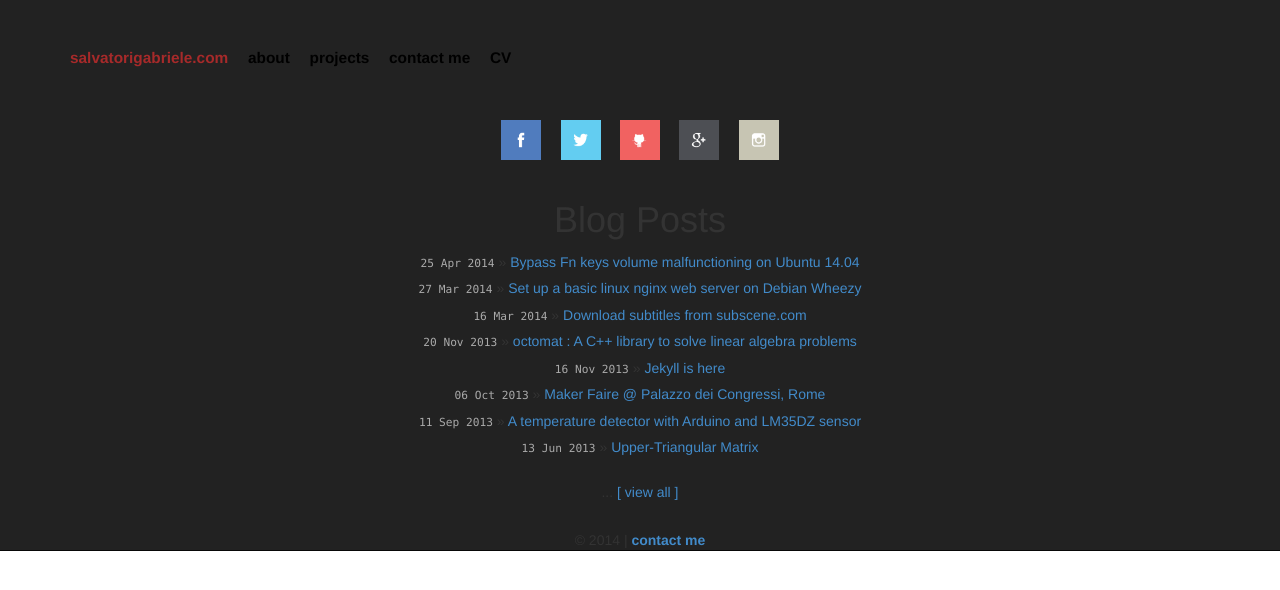
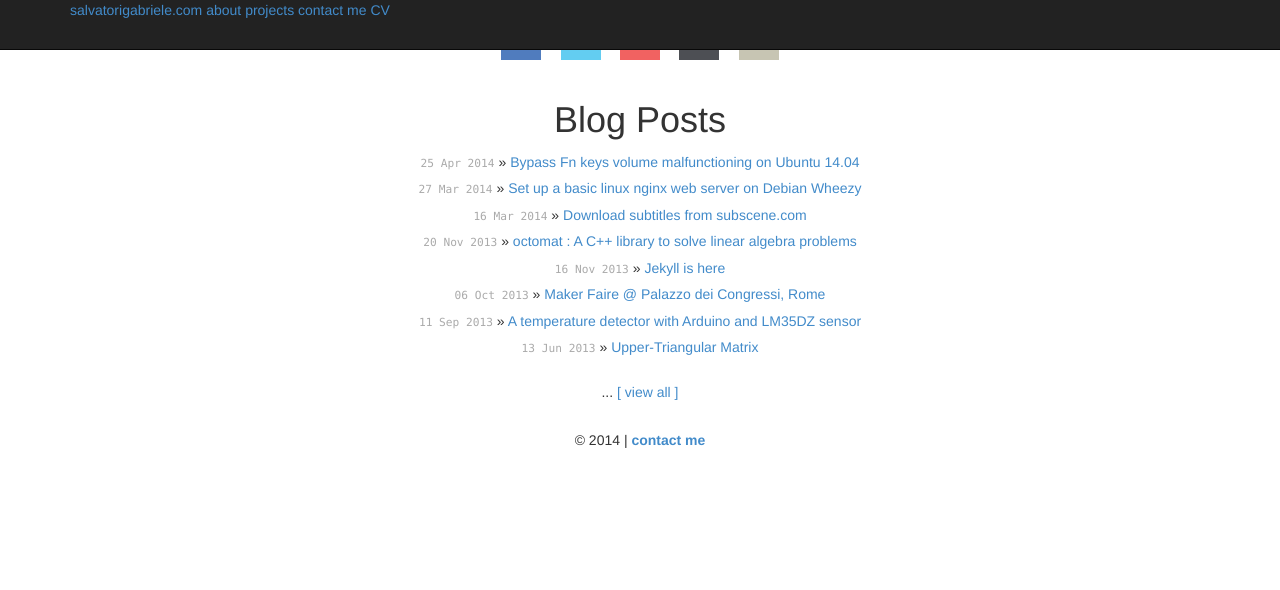
Before and after one commit to gsalvatori/salvatorigabriele.com, a Jekyll site: the page built from index.html, in a window 1280 px wide. Shown: the top 590 px of the page. Built offline with Jekyll 4.4.1, drawn with Linux system fonts in a browser that asks for light colours; Markdown is read by kramdown in place of the engine named in the settings.

Commit message:
Update default.html

```diff
--- a/_layouts/default.html
+++ b/_layouts/default.html
@@ -23,8 +23,6 @@
   <div class="container">
     <div class="navbar-header">
 
-<div class="site">
-  <div class="title">
     <a href="/">salvatorigabriele.com</a>
     <a class="extra" href="/about.html">about</a>
     <a class="extra" href="/projects.html">projects</a>
@@ -33,7 +31,7 @@
   </div>
   </div>
   </div>
-  </div>
+
 
 
   {{ content }}
```
